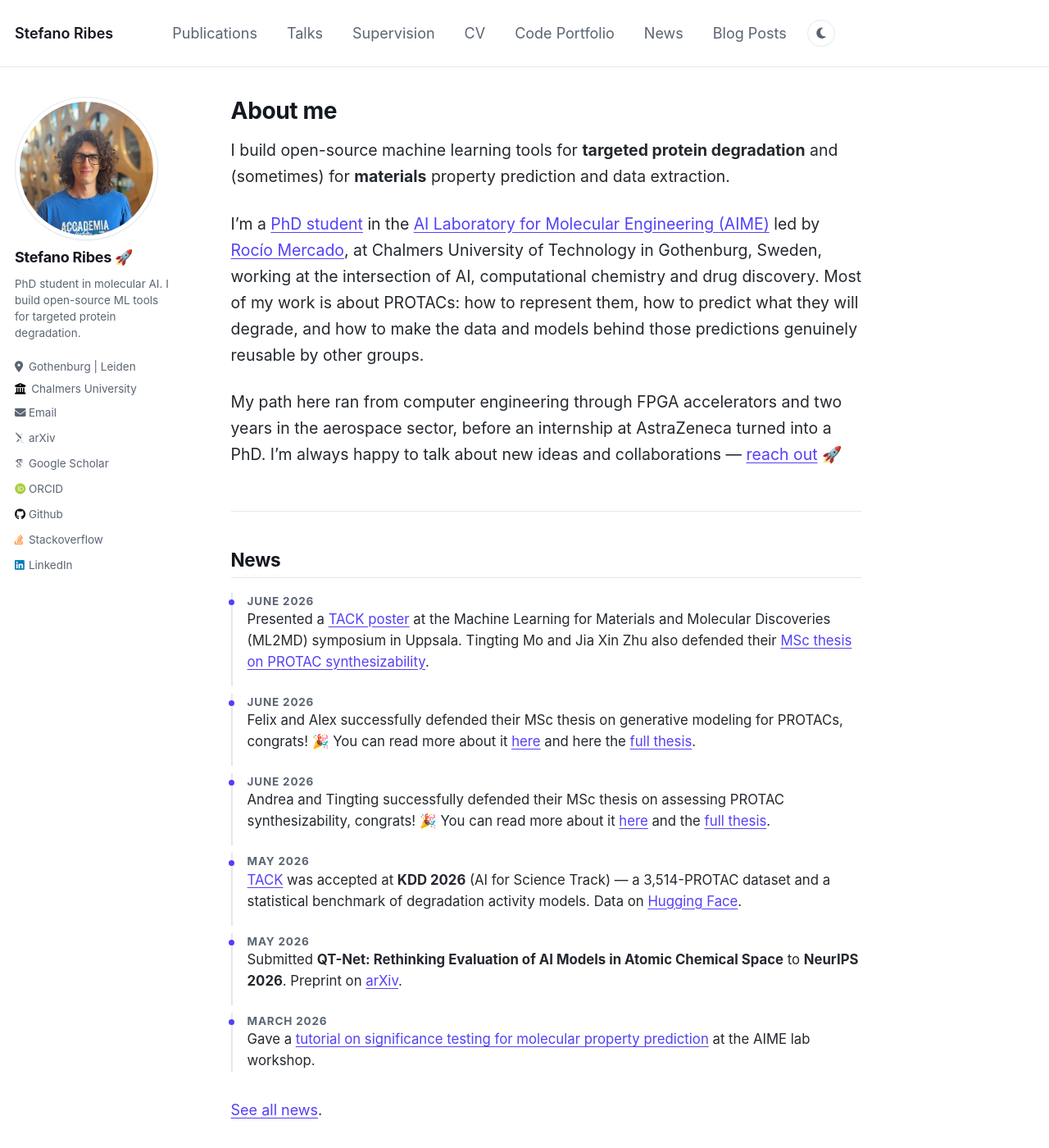
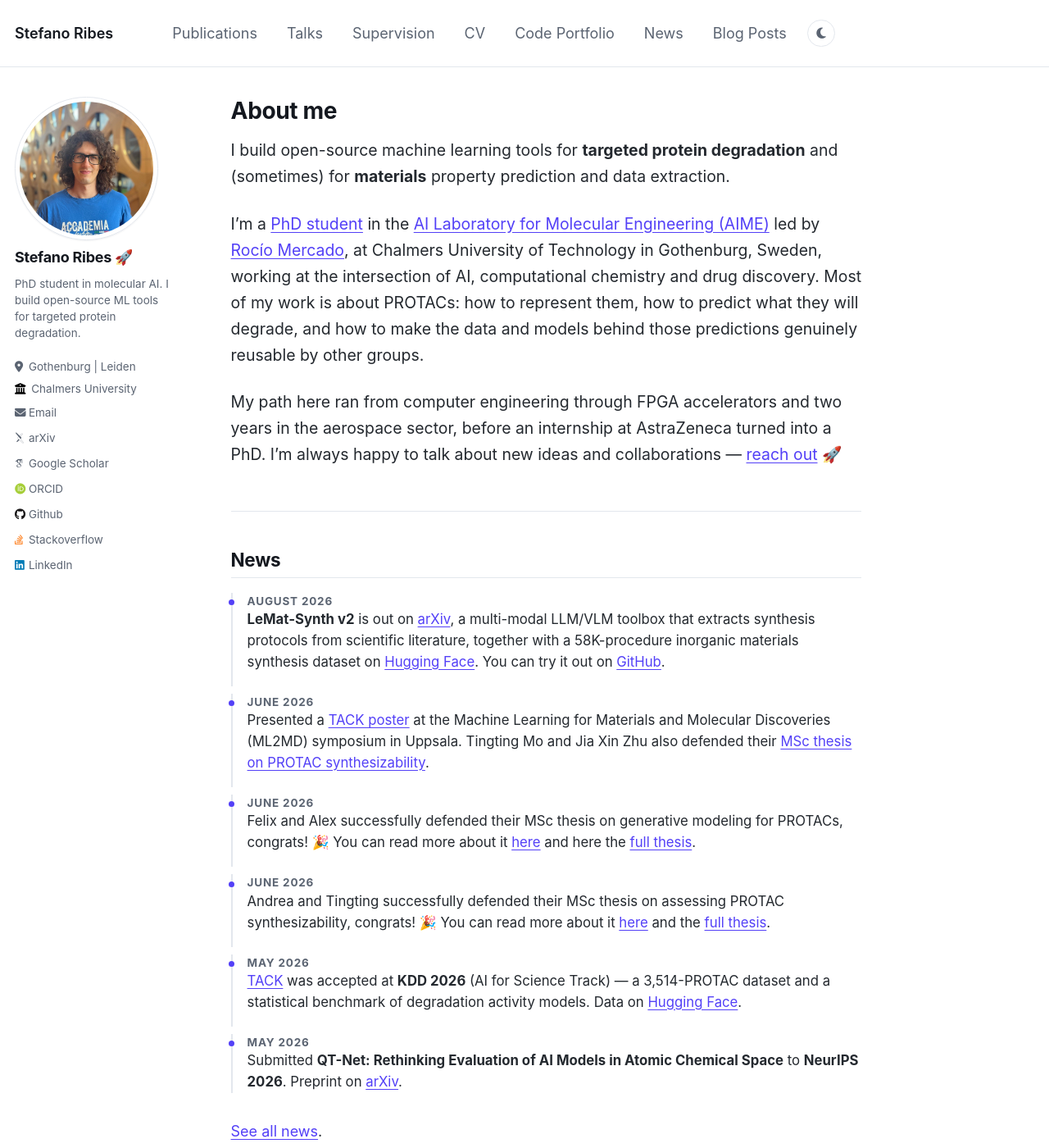
Before and after one commit to ribesstefano/ribesstefano.github.io, a Jekyll site: the page built from _pages/about.md, in a window 1280 px wide and 1400 px high. Shown: the whole window at 82% size. Built offline with Jekyll 4.4.1, drawn with Linux system fonts in a browser that asks for light colours; some web fonts are replaced.

Commit message:
Updated news on LeMat-Synth

```diff
--- a/_data/news.yml
+++ b/_data/news.yml
@@ -1,6 +1,14 @@
 # Short "what's new" entries shown on the home page.
 # Newest first. `date` is free text so you can write "May 2026" or a full date.
 # `body` accepts inline HTML (links are fine).
+
+- date: "August 2026"
+  body: >-
+    <strong>LeMat-Synth v2</strong> is out on <a href="https://arxiv.org/abs/2510.26824">arXiv</a>,
+    a multi-modal LLM/VLM toolbox that extracts synthesis protocols from scientific literature,
+    together with a 58K-procedure inorganic materials synthesis dataset on
+    <a href="https://huggingface.co/datasets/LeMaterial/LeMat-Synth">Hugging Face</a>.
+    You can try it out on <a href="https://github.com/LeMaterial/lematerial-llm-synthesis">GitHub</a>.
 
 - date: "June 2026"
   body: >-
```
Also changed, not shown: README.md (+1 -1 lines).
